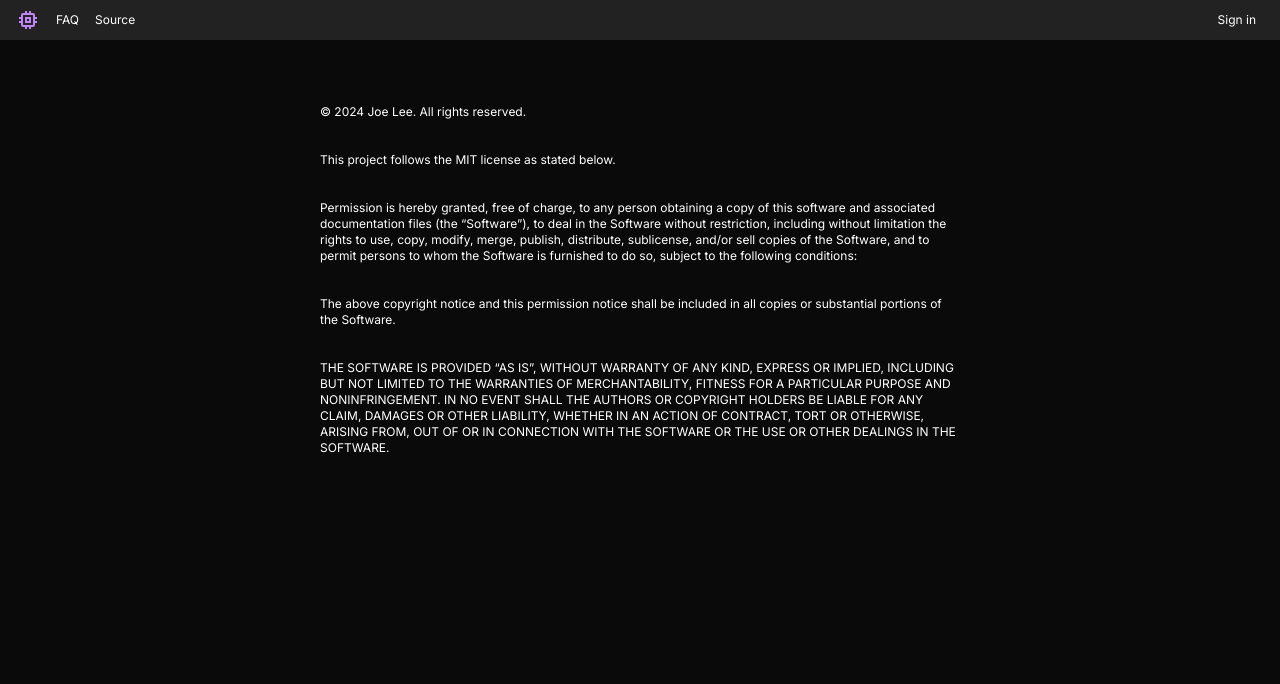
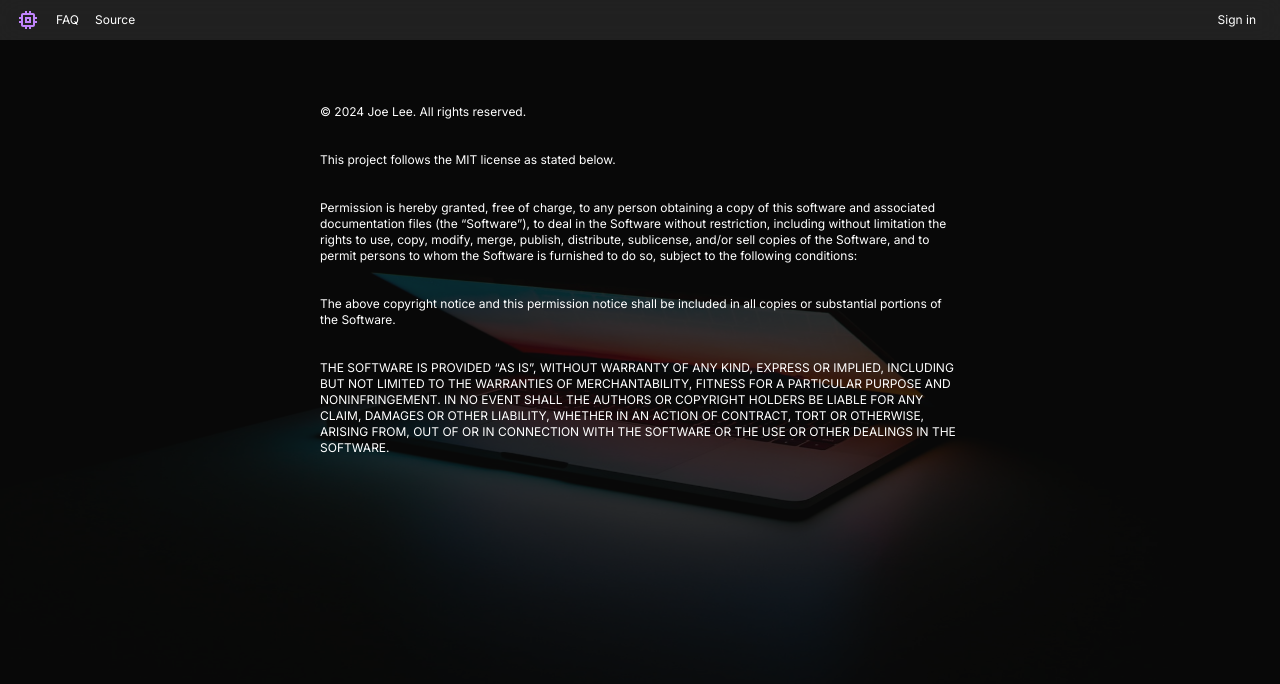
Before and after one commit to j1yl/lcpilot, a Next.js app: page /license in a window 1280 px wide. Shown: the top 684 px of the page. Built offline with nearby package versions, Linux system fonts and the light colour scheme; no server answers.

Commit message:
Update layout.tsx

```diff
--- a/app/layout.tsx
+++ b/app/layout.tsx
@@ -1,8 +1,9 @@
+
 import type { Metadata } from 'next';
 import { Inter } from 'next/font/google';
 import './globals.css';
 import Navbar from '@/components/Navbar';
-import SessionWrapper from '@/components/SessionWrapper';
+import Image from 'next/image';
 
 const inter = Inter({ subsets: ['latin'] });
 
@@ -17,15 +18,19 @@ export default function RootLayout({
   children: React.ReactNode;
 }>) {
   return (
-    <SessionWrapper>
     <html lang="en">
       <body
         className={`${inter.className} flex min-h-screen flex-col bg-neutral-950 text-xs text-white`}
       >
+        <Image
+          src={'/background.jpg'}
+          alt={'cool laptop'}
+          fill
+          className="absolute left-0 top-0 z-0 aspect-video w-full object-center opacity-20"
+        />
         <Navbar />
-          <div className="z-20 mx-auto flex h-full w-full flex-grow">{children}</div>
+        <div className="z-20 mx-auto flex h-full w-full max-w-screen-2xl flex-grow">{children}</div>
       </body>
     </html>
-    </SessionWrapper>
   );
 }
```
Lines whose indentation alone changed are shown as unchanged.
